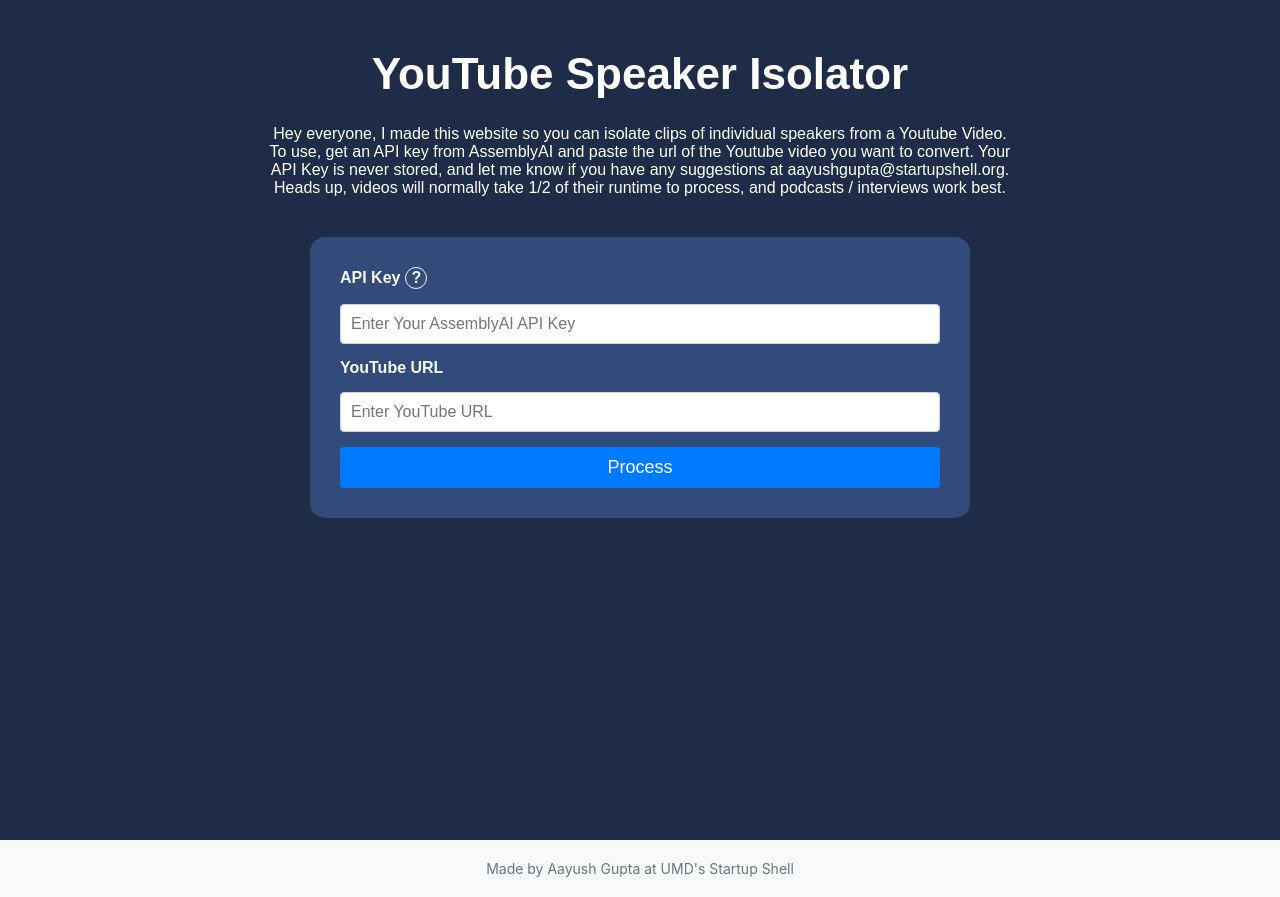
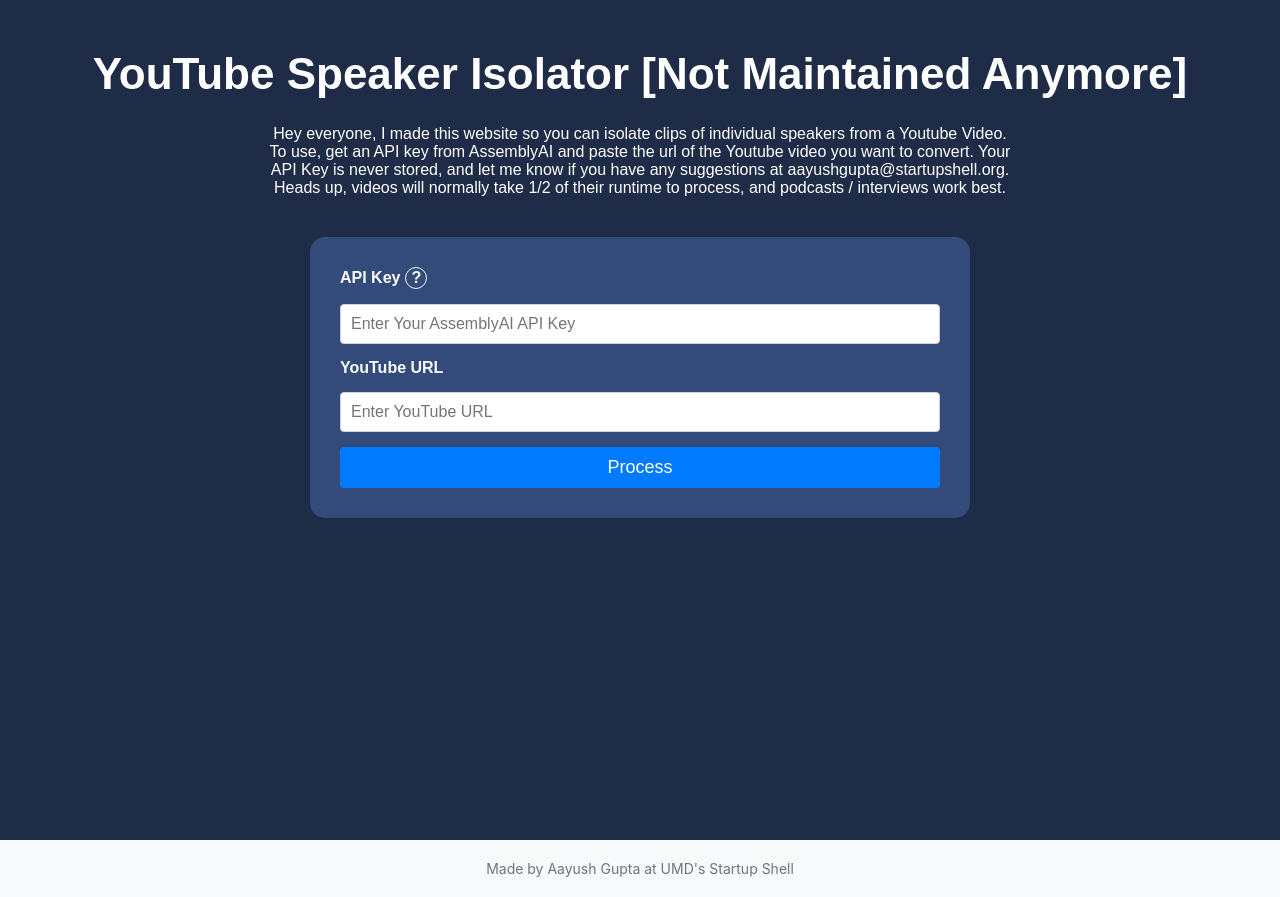
Before and after one commit to AayushGupta16/audio-isolator, a React (Create React App) app: page / in a window 1280 px wide. Built offline with nearby package versions, Linux system fonts and the light colour scheme.

Commit message:
Update App.js

```diff
--- a/src/App.js
+++ b/src/App.js
@@ -76,7 +76,7 @@
   return (
     <>
       <Container>
-        <Heading>YouTube Speaker Isolator</Heading>
+        <Heading>YouTube Speaker Isolator [Not Maintained Anymore]</Heading>
         <Description>Hey everyone, I made this website so you can isolate clips of individual speakers from a Youtube Video. To use, get an API key from AssemblyAI and paste the url of the Youtube video you want to convert. Your API Key is never stored, and let me know if you have any suggestions at aayushgupta@startupshell.org. Heads up, videos will normally take 1/2 of their runtime to process, and podcasts / interviews work best. </Description>
         <InputForm
           apiKey={apiKey}
```
